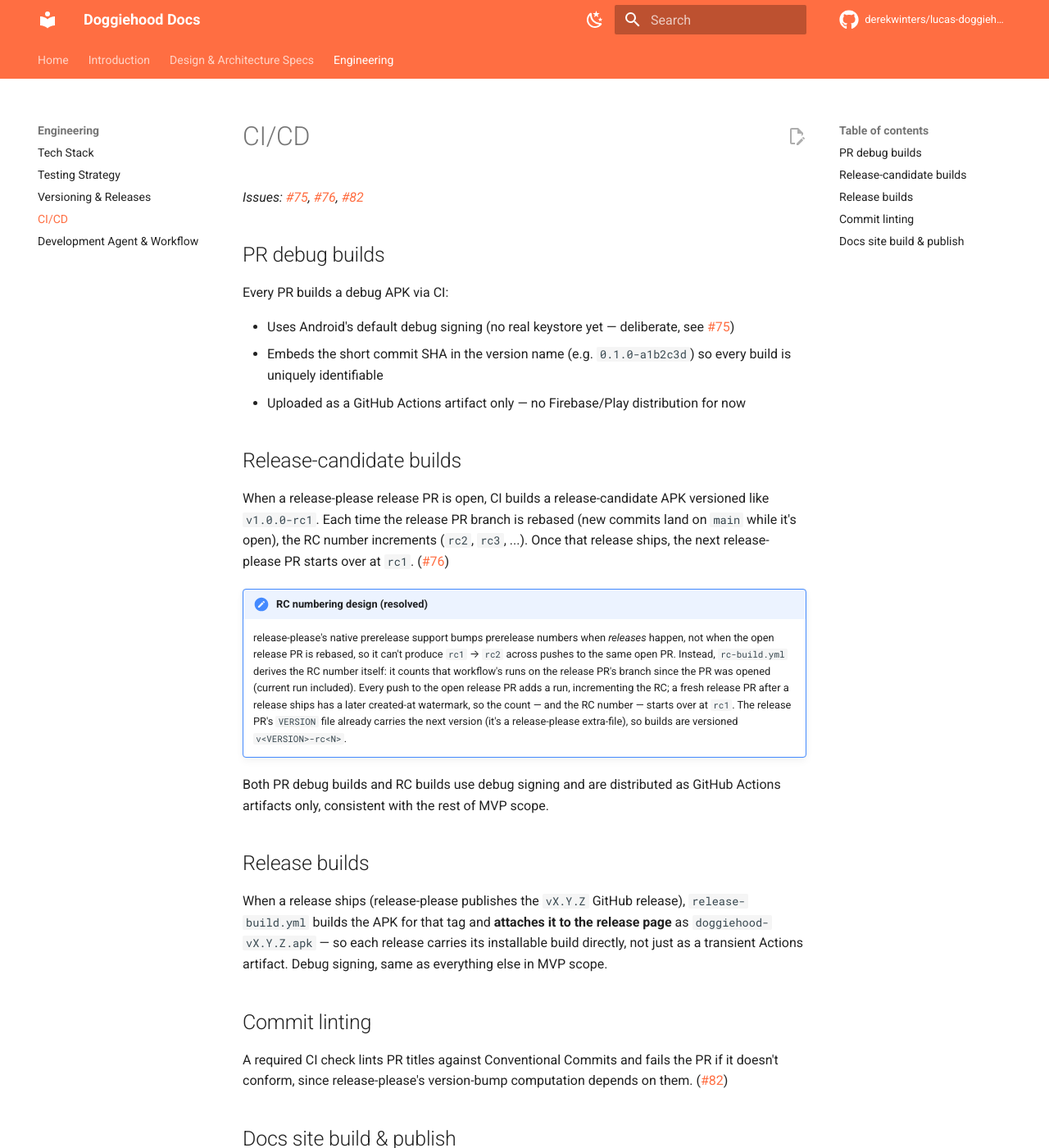
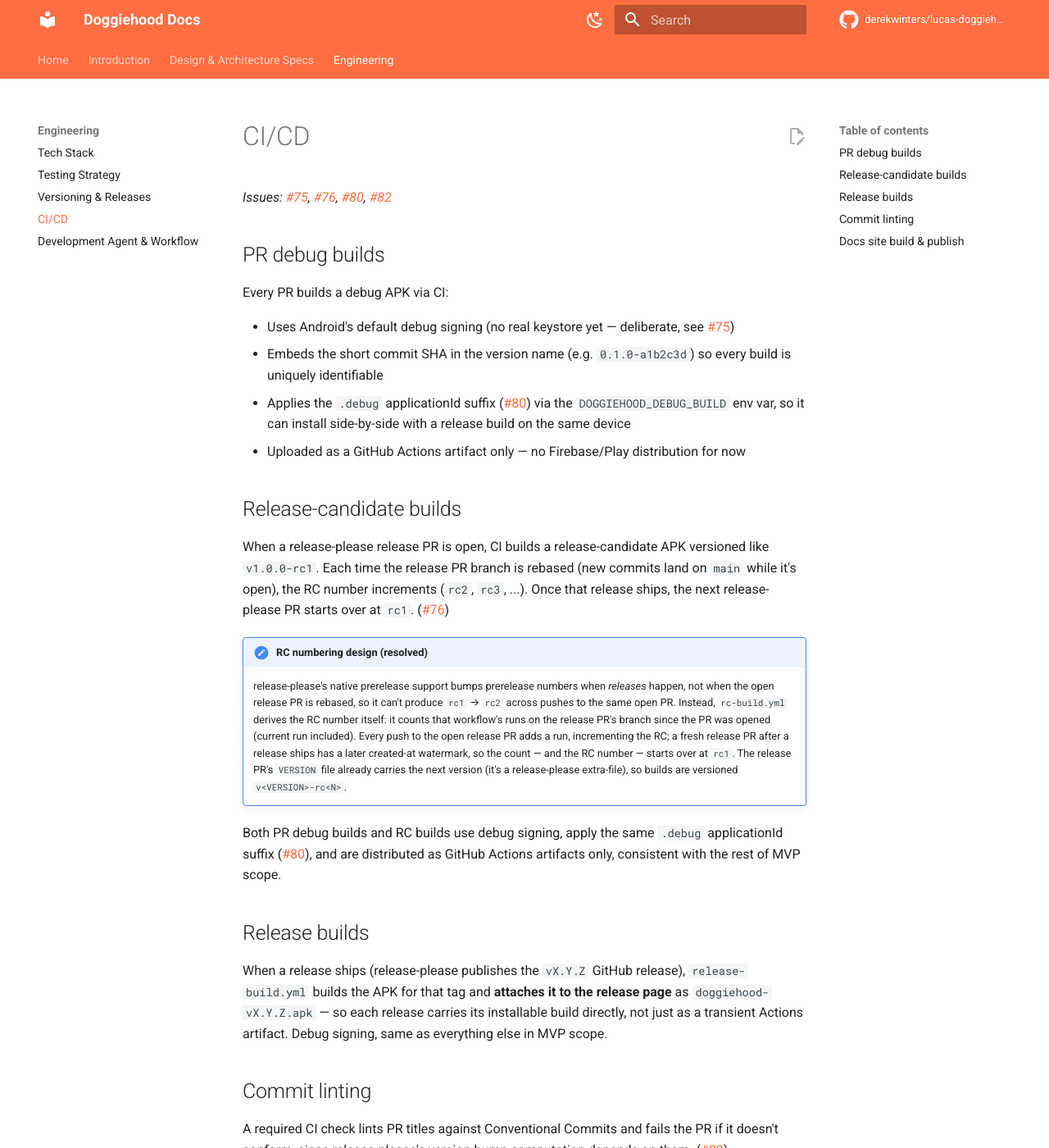
Before and after one commit to derekwinters/lucas-doggiehood, an MkDocs documentation site: the page built from docs/engineering/ci-cd.md, in a window 1280 px wide and 1400 px high. Shown: the whole window at 82% size. Built offline with MkDocs 1.6.1 and Material for MkDocs 9.7.7, drawn with Linux system fonts in a browser that asks for light colours; comment, search, counter and statistics services are not loaded; the version menu is left out.

Commit message:
docs: document the .debug applicationId suffix in ci-cd.md
ci-cd.md described PR debug builds and RC builds without mentioning
the .debug applicationId suffix (#80) that pr-build.yml and
rc-build.yml both apply via DOGGIEHOOD_DEBUG_BUILD — already
documented in tech-stack.md but missing from this doc's own
description of those two workflows.

```diff
--- a/docs/engineering/ci-cd.md
+++ b/docs/engineering/ci-cd.md
@@ -1,6 +1,6 @@
 # CI/CD
 
-*Issues: [#75](https://github.com/derekwinters/lucas-doggiehood/issues/75), [#76](https://github.com/derekwinters/lucas-doggiehood/issues/76), [#82](https://github.com/derekwinters/lucas-doggiehood/issues/82)*
+*Issues: [#75](https://github.com/derekwinters/lucas-doggiehood/issues/75), [#76](https://github.com/derekwinters/lucas-doggiehood/issues/76), [#80](https://github.com/derekwinters/lucas-doggiehood/issues/80), [#82](https://github.com/derekwinters/lucas-doggiehood/issues/82)*
 
 ## PR debug builds
 
@@ -8,6 +8,7 @@ Every PR builds a debug APK via CI:
 
 - Uses Android's default debug signing (no real keystore yet — deliberate, see [#75](https://github.com/derekwinters/lucas-doggiehood/issues/75))
 - Embeds the short commit SHA in the version name (e.g. `0.1.0-a1b2c3d`) so every build is uniquely identifiable
+- Applies the `.debug` applicationId suffix ([#80](https://github.com/derekwinters/lucas-doggiehood/issues/80)) via the `DOGGIEHOOD_DEBUG_BUILD` env var, so it can install side-by-side with a release build on the same device
 - Uploaded as a GitHub Actions artifact only — no Firebase/Play distribution for now
 
 ## Release-candidate builds
@@ -17,7 +18,7 @@ When a release-please release PR is open, CI builds a release-candidate APK vers
 !!! note "RC numbering design (resolved)"
     release-please's native prerelease support bumps prerelease numbers when *releases* happen, not when the open release PR is rebased, so it can't produce `rc1` → `rc2` across pushes to the same open PR. Instead, `rc-build.yml` derives the RC number itself: it counts that workflow's runs on the release PR's branch since the PR was opened (current run included). Every push to the open release PR adds a run, incrementing the RC; a fresh release PR after a release ships has a later created-at watermark, so the count — and the RC number — starts over at `rc1`. The release PR's `VERSION` file already carries the next version (it's a release-please extra-file), so builds are versioned `v<VERSION>-rc<N>`.
 
-Both PR debug builds and RC builds use debug signing and are distributed as GitHub Actions artifacts only, consistent with the rest of MVP scope.
+Both PR debug builds and RC builds use debug signing, apply the same `.debug` applicationId suffix ([#80](https://github.com/derekwinters/lucas-doggiehood/issues/80)), and are distributed as GitHub Actions artifacts only, consistent with the rest of MVP scope.
 
 ## Release builds
 
```
